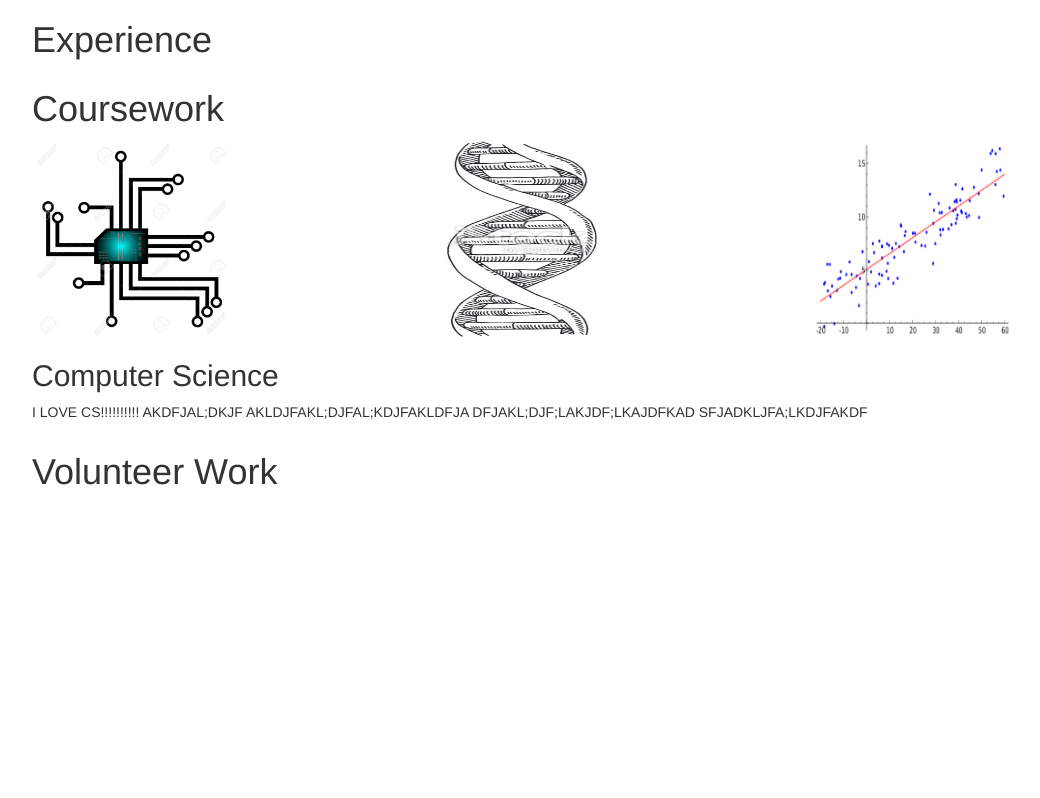
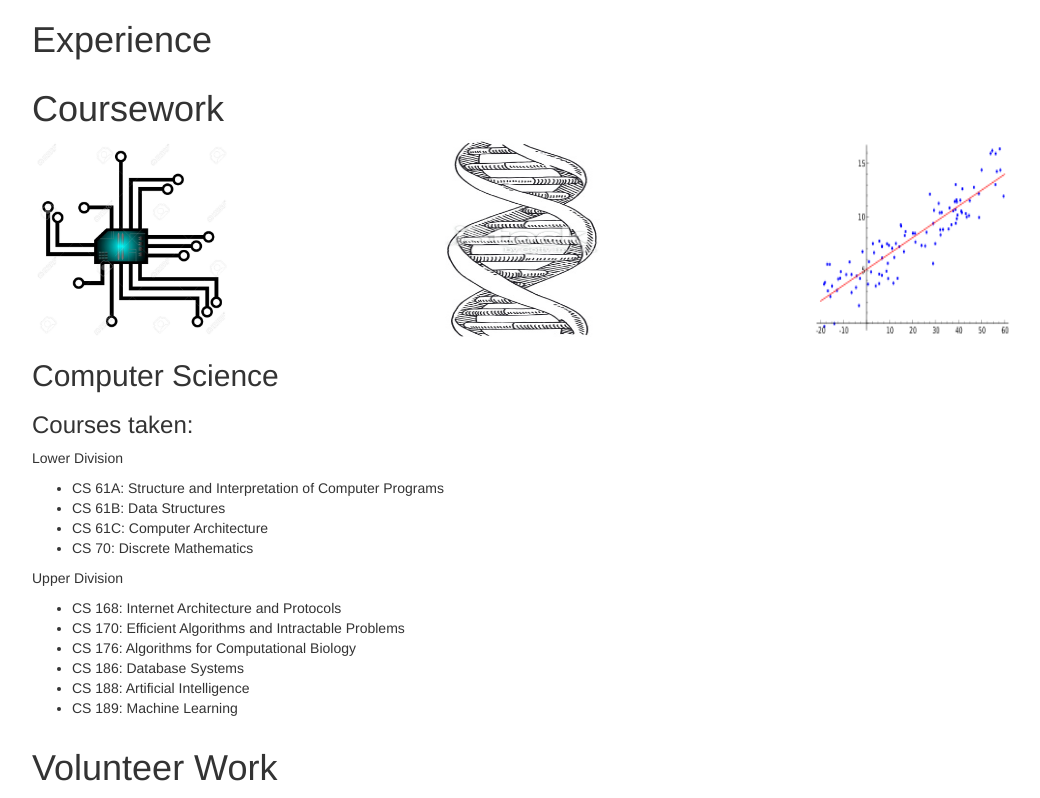
Before and after one commit to rishizsinha/mygithubpage, a plain HTML site: page index.html in a window 1280 px wide. Shown: the part 810-1608 px from the top of the page, without its empty margins (38-1078 px from the left). Before the commit the page ends 1311 px from the top, so only its background shows below. Drawn offline with nearby package versions, Linux system fonts and the light colour scheme.

Commit message:
fixed same category switching for coursework; courses added

```diff
--- a/css/portfolio.css
+++ b/css/portfolio.css
@@ -8,3 +8,7 @@
 	width:200px;
 	height:200px;
 }
+
+#edu_cs {
+	background-color: green;
+}
--- a/index.html
+++ b/index.html
@@ -77,59 +77,67 @@
 		<!-- COURSEWORK SECTION                                                      -->
 		<!--*************************************************************************-->
 
-		<div class="container content-container" id="edu">
+		<div class="container content-container" id="edu" ng-app="educontent" ng-controller="educontentc">
 			<h1> Coursework </h1>
 			<div class="row">
 				<div class="col-md-4" id="csicon"><img src="img/coursework/csicon.jpg" class="icon"></div>
 				<div class="col-md-4" id="bioicon"><img src="img/coursework/bioicon.jpg" class="icon"></div>
 				<div class="col-md-4" id="statsicon"><img src="img/coursework/statsicon.jpg" class="icon"></div>
 			</div>
-
-			<div id="edu_show">
-				<h2>Computer Science</h2>
-				<p> I LOVE CS!!!!!!!!!!
-					AKDFJAL;DKJF
-					AKLDJFAKL;DJFAL;KDJFAKLDFJA
-					DFJAKL;DJF;LAKJDF;LKAJDFKAD
-					SFJADKLJFA;LKDJFAKDF
-				</p>
-			</div>
-
+			<!-- div to display info in -->
+			<div id="edu_show"></div>
+			<!-- CS content div -->
 			<div id="edu_cs" style="display:none">
 				<h2>Computer Science</h2>
-				<p> I LOVE CS!!!!!!!!!!
-					AKDFJAL;DKJF
-					AKLDJFAKL;DJFAL;KDJFAKLDFJA
-					DFJAKL;DJF;LAKJDF;LKAJDFKAD
-					SFJADKLJFA;LKDJFAKDF
-				</p>
+				<h3>Courses taken: </h3>
+				<p>Lower Division</p>
+				<ul>
+					<li ng-repeat="x in csClassesLD"> {{ x }} </li>
+				</ul>
+				<p>Upper Division</p>
+				<ul>
+					<li ng-repeat="x in csClassesUD"> {{ x }} </li>
+				</ul>
 			</div>
+			<!-- Bio content div -->
 			<div id="edu_bio" style="display:none">
 				<h2>Biology</h2>
-				<p> I LOVE BIO!!!!!!!!!!
-					AKDFJAL;DKJF
-					AKLDJFAKL;DJFAL;KDJFAKLDFJA
-					DFJAKL;DJF;LAKJDF;LKAJDFKAD
-					SFJADKLJFA;LKDJFAKDF
-				</p>
+				<h3>Courses taken: </h3>
+				<p>Lower Division</p>
+				<ul>
+					<li ng-repeat="x in bioClassesLD"> {{ x }} </li>
+				</ul>
+				<p>Upper Division</p>
+				<ul>
+					<li ng-repeat="x in bioClassesUD"> {{ x }} </li>
+				</ul>
 			</div>
+			<!-- Stats content div -->
 			<div id="edu_stats" style="display:none">
 				<h2>Statistics</h2>
-				<p> I LOVE STATS!!!!!!!!!!
-					AKDFJAL;DKJF
-					AKLDJFAKL;DJFAL;KDJFAKLDFJA
-					DFJAKL;DJF;LAKJDF;LKAJDFKAD
-					SFJADKLJFA;LKDJFAKDF
-				</p>
+				<h3>Courses taken: </h3>
+				<p>Lower Division</p>
+				<ul>
+					<li ng-repeat="x in statsClassesLD"> {{ x }} </li>
+				</ul>
+				<p>Upper Division</p>
+				<ul>
+					<li ng-repeat="x in statsClassesUD"> {{ x }} </li>
+				</ul>
 			</div>
 		</div>
 		<script>
+			var mode;
 			function switchTo(element) {
-				$('#edu_show').fadeOut('fast', function() {
-					$('#edu_show').html($(element).html());
-					$('#edu_show').fadeIn('fast');
-				});
+				if (element != mode) {
+					$('#edu_show').fadeOut('fast', function() {
+						$('#edu_show').html($(element).html());
+						$('#edu_show').fadeIn('fast');
+					});
+					mode = element;
+				}
 			}
+			switchTo('#edu_cs');
 		    $("#csicon").click(function(){
 		    	switchTo('#edu_cs');
 		    });
@@ -138,6 +146,32 @@
 		    });
 		    $("#statsicon").click(function(){
 		    	switchTo('#edu_stats');
+		    });
+
+		    var eduContent = angular.module('educontent', []).controller('educontentc', function($scope){
+		    	$scope.csClassesLD = ["CS 61A: Structure and Interpretation of Computer Programs",
+				    					"CS 61B: Data Structures",
+				    					"CS 61C: Computer Architecture",
+				    					"CS 70: Discrete Mathematics"];
+				$scope.csClassesUD = ["CS 168: Internet Architecture and Protocols",
+				    					"CS 170: Efficient Algorithms and Intractable Problems",
+				    					"CS 176: Algorithms for Computational Biology",
+				    					"CS 186: Database Systems",
+				    					"CS 188: Artificial Intelligence",
+				    					"CS 189: Machine Learning"];
+				$scope.bioClassesLD = ["Bio 1A/B: General Biology",
+		    							"Chem 3A/B: Organic Chemistry",
+		    							"Physics 8A/B: Introductory Physics",
+		    							"IB 35AC: Human Biological Variation"];
+		    	$scope.bioClassesUD = ["MCB C100A: Biophysical Chemistry",
+		    							"MCB 110: Macromolecular Synthesis",
+		    							"MCB 140: Genetics",
+		    							"NUSTX 110: Advanced Toxicology"];
+		    	$scope.statsClassesLD = ["Math 53: Multivariable Calculus",
+		    								"Math 54: Linear Algebra"];
+				$scope.statsClassesUD = ["Stat 133: Statistical Programming/Computing",
+											"Stat 134: Probability Theory",
+											"Stat 135: Statistical Theory"];
 		    });
 		</script>
 
```
